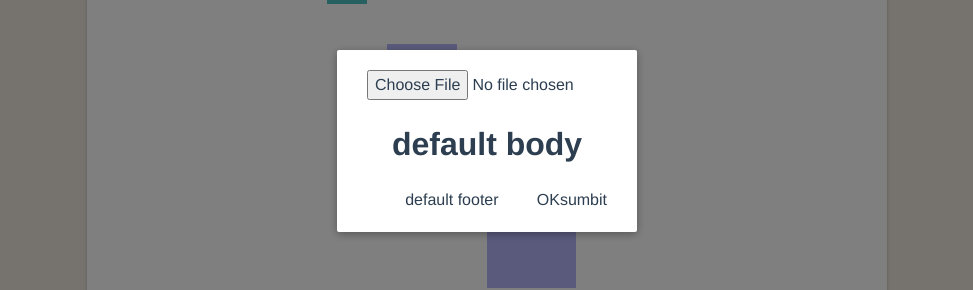
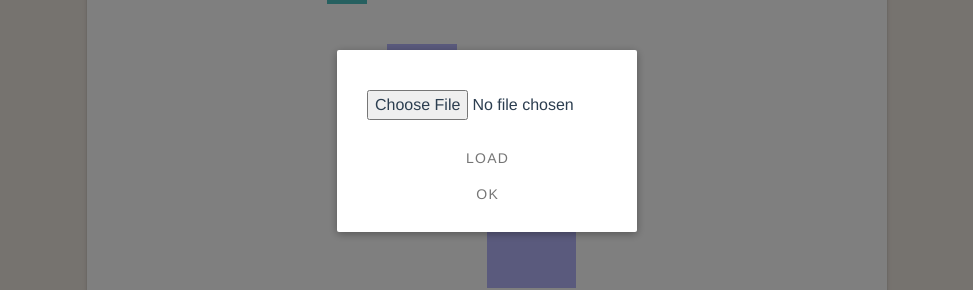
Before and after one commit to mariamghazi9/Paint, a Vue app in the folder frontend-paint/: page / in a window 1280 px wide. Both pictures are taken after a click on the button 287 px from the left and 48 px from the top of the page. Shown: the part 259-549 px from the top of the page, without its empty margins (153-1126 px from the left). Built offline with nearby package versions, Linux system fonts and the light colour scheme; no server answers.

Commit message:
uploading file to backend

```diff
--- a/frontend-paint/src/App.vue
+++ b/frontend-paint/src/App.vue
@@ -2,7 +2,7 @@
   <v-app>
     <v-main   style="background-color: #EEE7DF">
       <v-container>
-        <SaveModal id ="modal" v-if= "showModal" @close= "showModal = false"/>
+        <LoadModal id ="modal" v-if= "showModal" @close= "showModal = false"/>
         <Toolbar id="myToolbar" @load = "showModal = true"/>
         <Canvas id="myCanvas" />
       </v-container>
@@ -13,14 +13,14 @@
 <script>
 import Canvas from "./components/Canvas";
 import Toolbar from "./components/Toolbar";
-import SaveModal from "./components/SaveModal";
+import LoadModal from "./components/LoadModal";
 export default {
   name: "App",
 
   components: {
     Toolbar,
     Canvas,
-    SaveModal
+    LoadModal
   },
 
   data() {
--- a/frontend-paint/src/components/SaveModal.vue
+++ b/frontend-paint/src/components/LoadModal.vue
@@ -5,24 +5,22 @@
             <div class="modal-container">
 
               <div class="modal-header">
-                <input type="file" id="file" name="file">
               </div>
 
               <div class="modal-body">
-                <slot name="body">
-                  <h1>default body</h1>
-                </slot>
+                <input type="file" id="file" ref="file" v-on:change="handleFileUpload()"/>
+
               </div>
 
               <div class="modal-footer">
                 <slot name="footer">
-                  default footer
-                  <button class="modal-default-button" @click= "submitFile">
-                    sumbit
-                  </button>
-                  <button class="modal-default-button" @click= "$emit('close')">
+                  <v-btn icon v-on:click="submitFile()">
+                    Load
+                  </v-btn>
+                  <br>
+                  <v-btn id="close" icon @click= "$emit('close')">
                     OK
-                  </button>
+                  </v-btn>
                 </slot>
               </div>
             </div>
@@ -40,14 +38,20 @@ export default {
     },
     methods: {
         submitFile() {
-            PaintService.load(document.getElementById('file').files[0]);
-            // You should have a server side REST API
-
-            },
-            handleFileUpload() {
-            //this.file = ;
-            //console.log('>>>> 1st element in files array >>>> ', this.file);
-            }
+          let formData = new FormData();
+          formData.append('file', this.file);
+          PaintService.load(formData)
+          .then(function () {
+            console.log('SUCCESS!!');
+          })
+          .catch(function () {
+            console.log('FAILURE!!');
+          });
+          document.getElementById("close").click();
+        },
+        handleFileUpload(){
+          this.file = this.$refs.file.files[0];
+        }
     }
 }
 </script>
--- a/frontend-paint/src/components/Toolbar.vue
+++ b/frontend-paint/src/components/Toolbar.vue
@@ -158,13 +158,7 @@ export default {
       PaintService.addShape(new Circle());
     },
     save() {
-      PaintService.save("xml").then(Response => {
-        console.log(Response.headers.get('Content-Disposition'));
-        var anchorElement = document.createElement('a');
-        anchorElement.setAttribute('href', window.URL.createObjectURL(new Blob([Response.data], {type: 'text/plain'})));
-        anchorElement.setAttribute('download', "paint.xml");
-        anchorElement.click();
-      });
+      PaintService.save("xml");
     }
   }
 };
--- a/frontend-paint/src/service/PaintService.js
+++ b/frontend-paint/src/service/PaintService.js
@@ -96,6 +96,7 @@ class PaintService {
     i.src = "http://localhost:9000/save?type=" + type;
     let a = document.createElement("a");
     a.href = i.src;
+    a.onclick = document.execCommand('SaveAs',true,'file.html');
     a.download = "file";
     a.appendChild(i);
     document.body.appendChild(a);
@@ -105,20 +106,14 @@ class PaintService {
    * @param file to be deserialized
    * @returns List of Shapes
    */
-  load(file) {
-    console.log(file);
-    return axios.post(API_URL + "/load", file)
-    .then(function () {
-      console.log('SUCCESS!!');
-      })
-      .catch(function () {
-      console.log('FAILURE!!');
-      });
-     /*axios.get(API_URL + "/load", {
-      params: {
-        file: file
+  load(formData) {
+    return axios.post(API_URL + "/load", formData,
+      {
+        headers: {
+            'Content-Type': 'multipart/form-data'
+        }
       }
-    });*/
+    );
   }
 
 }
```
Also changed, not shown: 1 other file (tests, documents, lock files or other folders).
